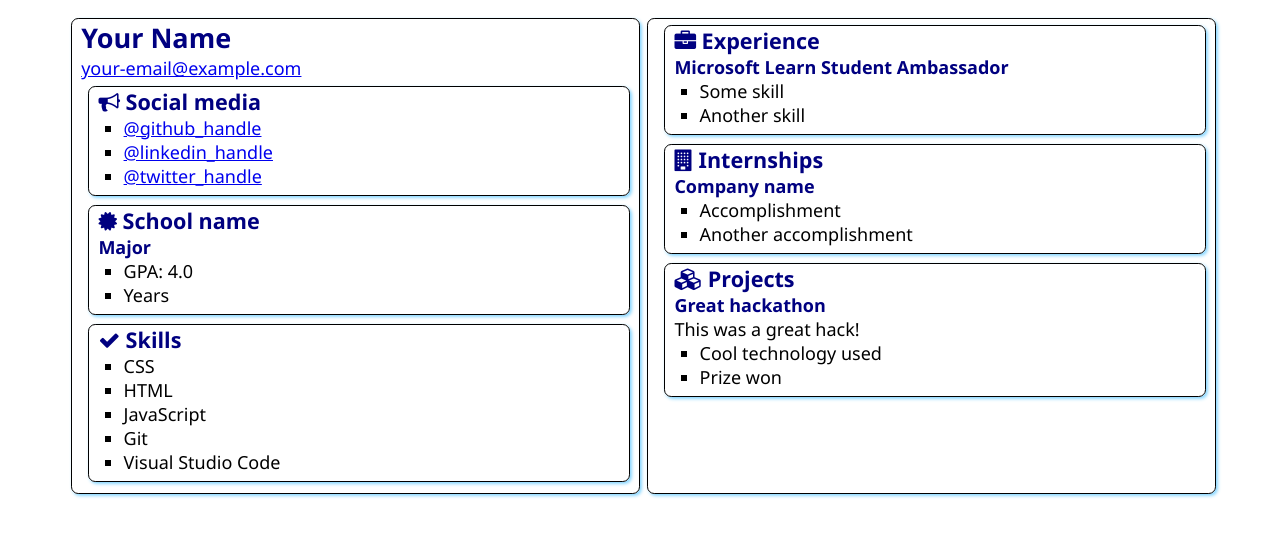
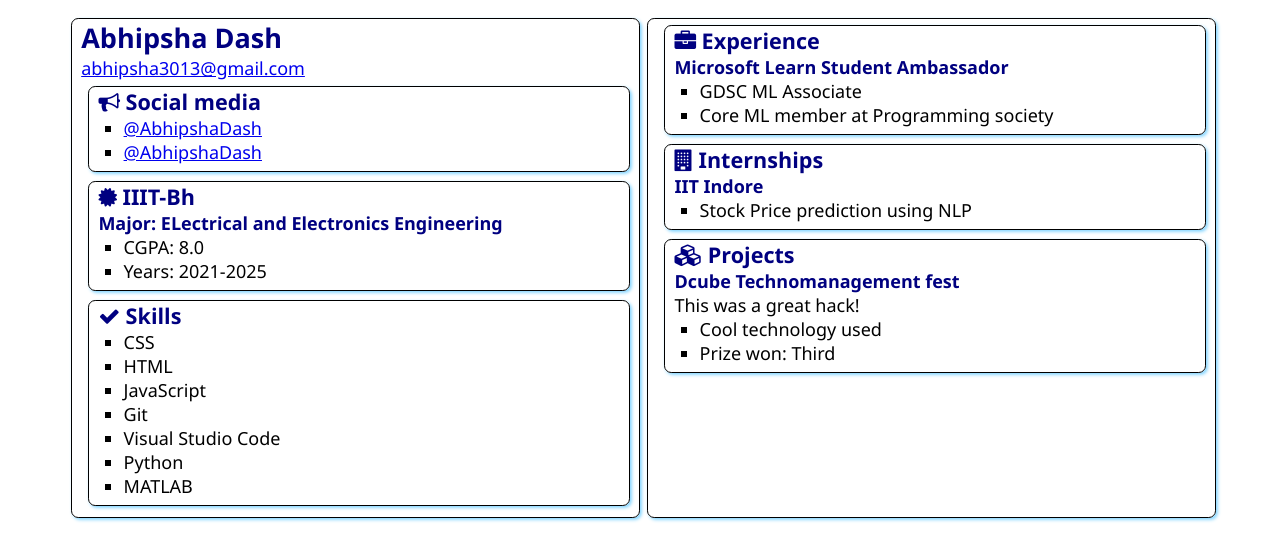
Before and after one commit to AbhipshaDash/SATechnicalOnboarding, a plain HTML site: page src/index.html in a window 1280 px wide. Drawn offline with Linux system fonts and the light colour scheme.

Commit message:
Update index.html

```diff
--- a/src/index.html
+++ b/src/index.html
@@ -12,8 +12,8 @@
 <body>
     <main>
         <article class="box">
-            <h1>Your Name</h1>
-            <div><a href="mailto:your.email@example.com">your-email@example.com</a></div>
+            <h1>Abhipsha Dash</h1>
+            <div><a href="mailto:your.email@example.com">abhipsha3013@gmail.com</a></div>
 
             <section class="box">
                 <h2>
@@ -21,9 +21,8 @@
                     Social media
                 </h2>
                 <ul>
-                    <li><a href="https://github.com/<handle>">@github_handle</a></li>
-                    <li><a href="https://linkedin.com/in/<handle>">@linkedin_handle</a></li>
-                    <li><a href="https://twitter.com/<handle>">@twitter_handle</a></li>
+                    <li><a href="https://github.com/<handle">@AbhipshaDash</a></li>
+                    <li><a href="https://linkedin.com/in/<handle>>">@AbhipshaDash</a></li>
                 </ul>
             </section>
 
@@ -31,12 +30,12 @@
                 <div class="education">
                     <h2>
                         <i class="fa fa-certificate" aria-hidden="true"></i>
-                        School name
+                        IIIT-Bh
                     </h2>
-                    <h3>Major</h3>
+                    <h3>Major: ELectrical and Electronics Engineering</h3>
                     <ul>
-                        <li>GPA: 4.0</li>
-                        <li>Years</li>
+                        <li>CGPA: 8.0</li>
+                        <li>Years: 2021-2025</li>
                     </ul>
                 </div>
             </section>
@@ -52,6 +51,8 @@
                     <li>JavaScript</li>
                     <li>Git</li>
                     <li>Visual Studio Code</li>
+                    <li>Python</li>
+                    <li>MATLAB</li>
                 </ul>
             </section>
         </article>
@@ -63,8 +64,8 @@
                 </h2>
                 <h3>Microsoft Learn Student Ambassador</h3>
                 <ul>
-                    <li>Some skill</li>
-                    <li>Another skill</li>
+                    <li>GDSC ML Associate</li>
+                    <li>Core ML member at Programming society</li>
                 </ul>
             </section>
             <section class="box">
@@ -73,10 +74,10 @@
                     Internships
                 </h2>
 
-                <h3>Company name</h3>
+                <h3>IIT Indore</h3>
                 <ul>
-                    <li>Accomplishment</li>
-                    <li>Another accomplishment</li>
+                    <li>Stock Price prediction using NLP</li>
+
                 </ul>
             </section>
             <section class="box">
@@ -85,11 +86,11 @@
                     Projects
                 </h2>
 
-                <h3>Great hackathon</h3>
+                <h3>Dcube Technomanagement fest</h3>
                 <div>This was a great hack!</div>
                 <ul>
                     <li>Cool technology used</li>
-                    <li>Prize won</li>
+                    <li>Prize won: Third</li>
                 </ul>
             </section>
         </article>
```
